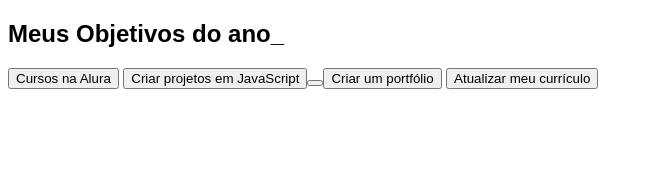
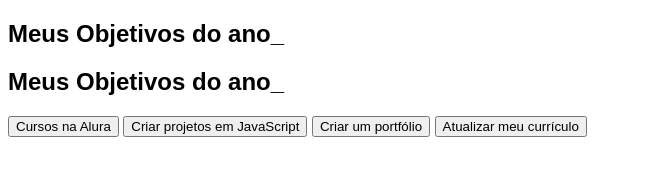
Before and after one commit to krebipredador/Kleber-3-G, a plain HTML site: page INDEX.HTML in a window 1280 px wide. Shown: the whole page, without its empty margins (0-653 px from the left). Drawn offline with Linux system fonts and the light colour scheme.

Commit message:
INDEX.HTML

```diff
--- a/INDEX.HTML
+++ b/INDEX.HTML
@@ -2,22 +2,20 @@
 <html lang="en">
 <head>
    <meta charset="UTF-8">
-<meta name="viewport" content="width=device-width,
-initial-scale=1.0">
+   <meta name="viewport" content="width=device-width, initial-scale=1.0">
+   <title>Document</title>
    <link rel="stylesheet" href="style.css">
-<title>Document</title>
 </head>
-<body>
-</body>
-</html>
+
 <title>Meus objetivos do ano</title>
-</head>
 <body>
    <section class=”conteudo-principal”></section>
+<h2 class=”titulo-principal”>Meus Objetivos do ano_</h2>
 <h2 class=”titulo-principal”>Meus Objetivos do ano<span>_<span></h2>
+
 <div class=”botoes”>
    <button class=”botao”>Cursos na Alura</button>
-<button class=”botao”>Criar projetos em JavaScript<button>
+   <button class=”botao”>Criar projetos em JavaScript</button>
    <button class=”botao”>Criar um portfólio</button>
    <button class=”botao”>Atualizar meu currículo</button>
    </div>
```
Lines whose indentation alone changed are shown as unchanged.
